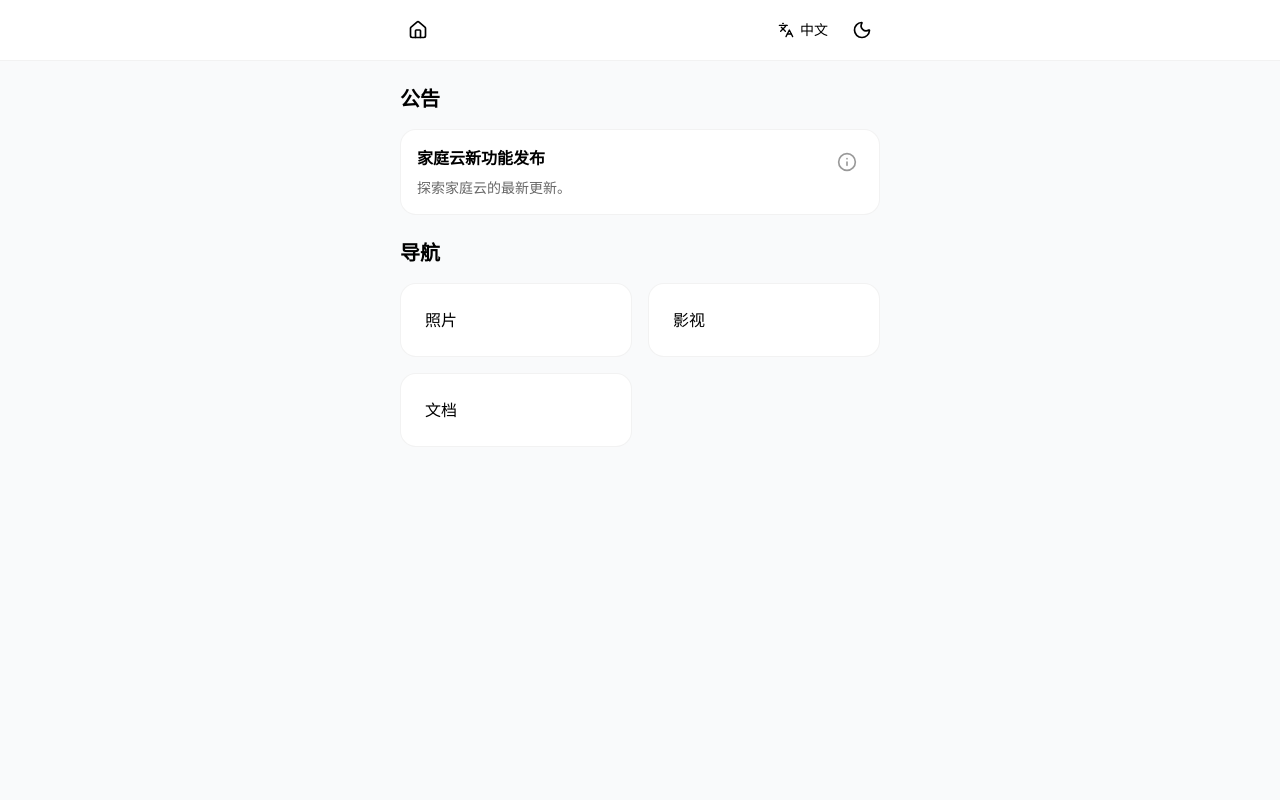
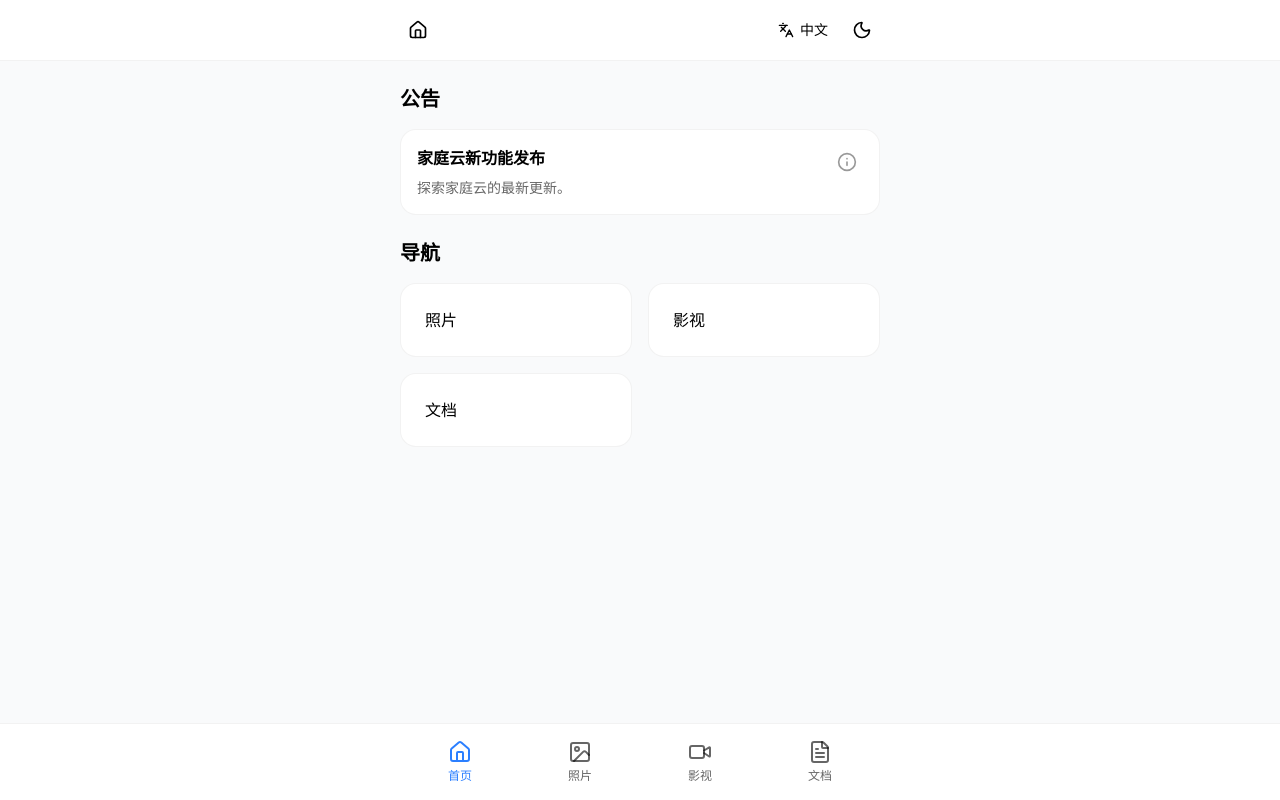
Before and after one commit to ray-sOrg/pwa-home, a Next.js app: page / in a window 1280 px wide. Built offline with nearby package versions, Linux system fonts and the light colour scheme.

Commit message:
fix: 恢复底部导航的首页选项
- 底部导航恢复完整的四个标签：首页、照片、影视、文档
- 只移除了首页导航卡片中的首页跳转项
- 保持最近浏览记录已移除

```diff
--- a/src/app/page.tsx
+++ b/src/app/page.tsx
@@ -4,6 +4,7 @@ import { Home as HomeIcon } from "lucide-react";
 import { useRouter } from "next/navigation";
 import { AnnouncementCard } from "@/components/AnnouncementCard";
 import { SimpleNavigationCard } from "@/components/SimpleNavigationCard";
+import { BottomNavigation } from "@/components/BottomNavigation";
 import { ThemeToggle } from "@/components/ThemeToggle";
 import { LanguageToggle } from "@/components/LanguageToggle";
 import { useTranslation } from "@/components/LanguageProvider";
@@ -18,10 +19,14 @@ export default function HomePage() {
 
   const handleNavigationClick = (section: string) => {
     router.push(`/${section}`);
-  }
+  };
+
+  const handleTabChange = (tab: string) => {
+    router.push(`/${tab === "home" ? "" : tab}`);
+  };
 
   return (
-    <div className="min-h-screen bg-gray-50 dark:bg-black transition-colors">
+    <div className="min-h-screen bg-gray-50 dark:bg-black transition-colors pb-20">
       {/* 头部 */}
       <header className="sticky top-0 z-10 bg-white dark:bg-black border-b border-black/5 dark:border-white/10">
         <div className="max-w-lg mx-auto px-4 py-3 flex items-center justify-between">
@@ -70,6 +75,9 @@ export default function HomePage() {
           </div>
         </section>
       </main>
+
+      {/* 底部导航 */}
+      <BottomNavigation activeTab="home" onTabChange={handleTabChange} />
     </div>
   );
 }
--- a/src/components/BottomNavigation.tsx
+++ b/src/components/BottomNavigation.tsx
@@ -1,6 +1,6 @@
 "use client";
 
-import { Image, Video, FileText } from "lucide-react";
+import { Home, Image, Video, FileText } from "lucide-react";
 import { cn } from "@/lib/utils";
 import { useTranslation } from "@/components/LanguageProvider";
 
@@ -10,13 +10,14 @@ interface BottomNavigationProps {
 }
 
 const navItemsConfig = [
+  { id: "home", labelKey: "home" as const, icon: Home },
   { id: "photos", labelKey: "photos" as const, icon: Image },
   { id: "videos", labelKey: "videos" as const, icon: Video },
   { id: "documents", labelKey: "documents" as const, icon: FileText },
 ];
 
 export function BottomNavigation({
-  activeTab = "photos",
+  activeTab = "home",
   onTabChange,
 }: BottomNavigationProps) {
   const { t } = useTranslation();
```
